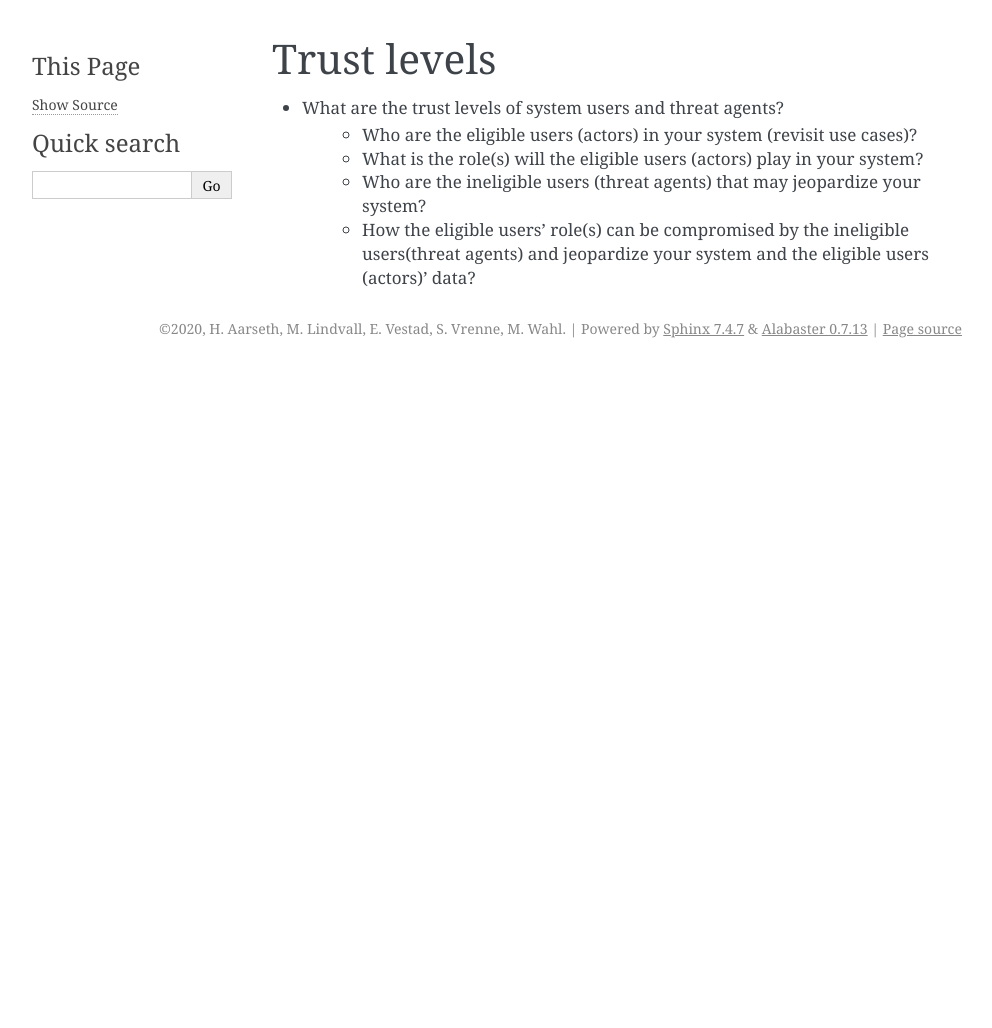
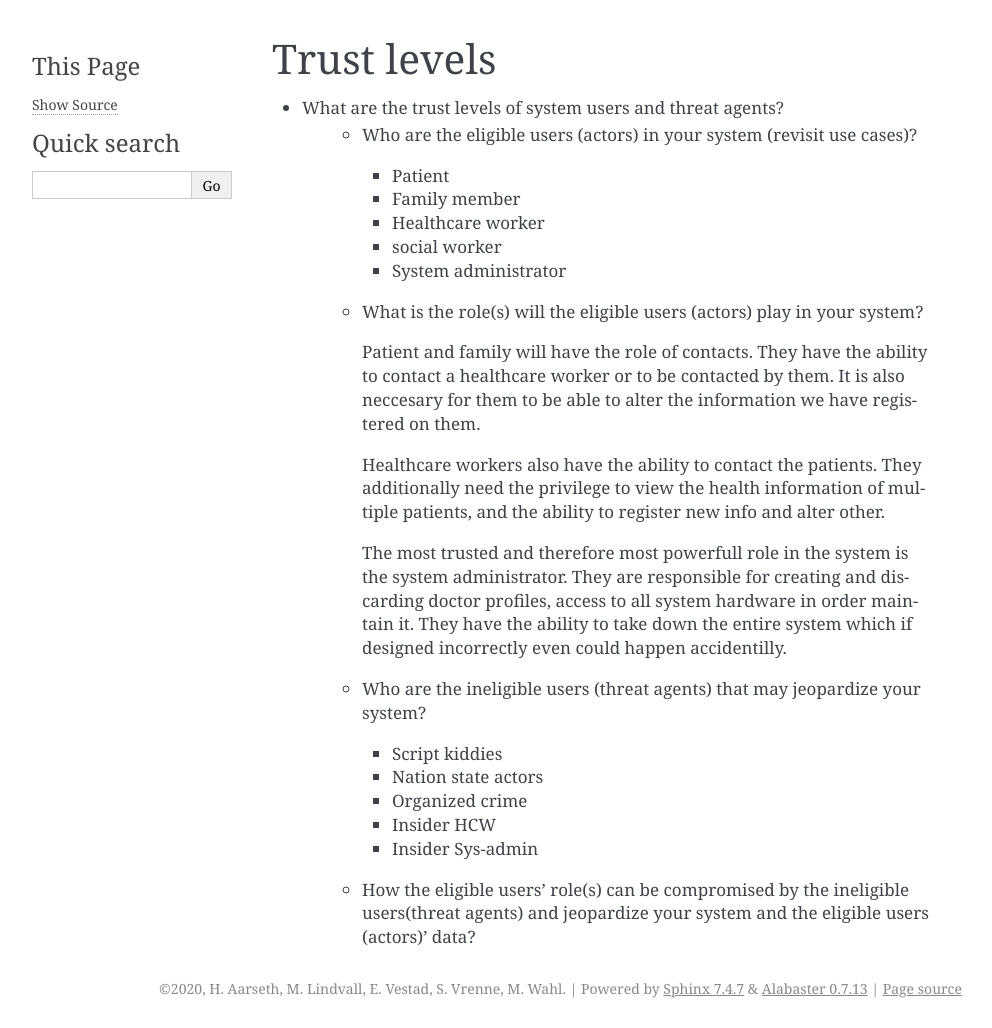
Before and after one commit to SteinarVrenne/school_imt3501, a Sphinx documentation site: the page built from task2/source/pages/01_Trust_Levels.rst, in a window 1280 px wide. Shown: the whole page, without its empty margins (148-1140 px from the left). Built offline with Sphinx 7.4.7, drawn with Linux system fonts in a browser that asks for light colours; before the commit the page ends 900 px from its top, so only the background shows below that.

Commit message:
Trust levels part 1

```diff
--- a/task2/source/pages/01_Trust_Levels.rst
+++ b/task2/source/pages/01_Trust_Levels.rst
@@ -4,8 +4,28 @@ Trust levels
 - What are the trust levels of system users and threat agents?
     - Who are the eligible users (actors) in your system (revisit use cases)?
 
+      + Patient
+      + Family member
+      + Healthcare worker
+      + social worker
+      + System administrator
+
     - What is the role(s) will the eligible users (actors) play in your system?
+
+      Patient and family will have the role of contacts. They have the ability to contact a healthcare worker or to be contacted by them. It is also neccesary for them to be able to alter the information we have registered on them.
+
+      Healthcare workers also have the ability to contact the patients. They additionally need the privilege to view the health information of multiple patients, and the ability to register new info and alter other.
+
+      .. Assumption: System admins can only apply doctors from a central DB and cannot create their own doctor account to spy on everyone.
+
+      The most trusted and therefore most powerfull role in the system is the system administrator. They are responsible for creating and discarding doctor profiles, access to all system hardware in order maintain it. They have the ability to take down the entire system which if designed incorrectly even could happen accidentilly.
 
     - Who are the ineligible users (threat agents) that may jeopardize your system?
 
+      + Script kiddies
+      + Nation state actors
+      + Organized crime
+      + Insider HCW
+      + Insider Sys-admin
+
     - How the eligible users’ role(s) can be compromised by the ineligible users(threat agents) and jeopardize your system and the eligible users (actors)’ data?
```
